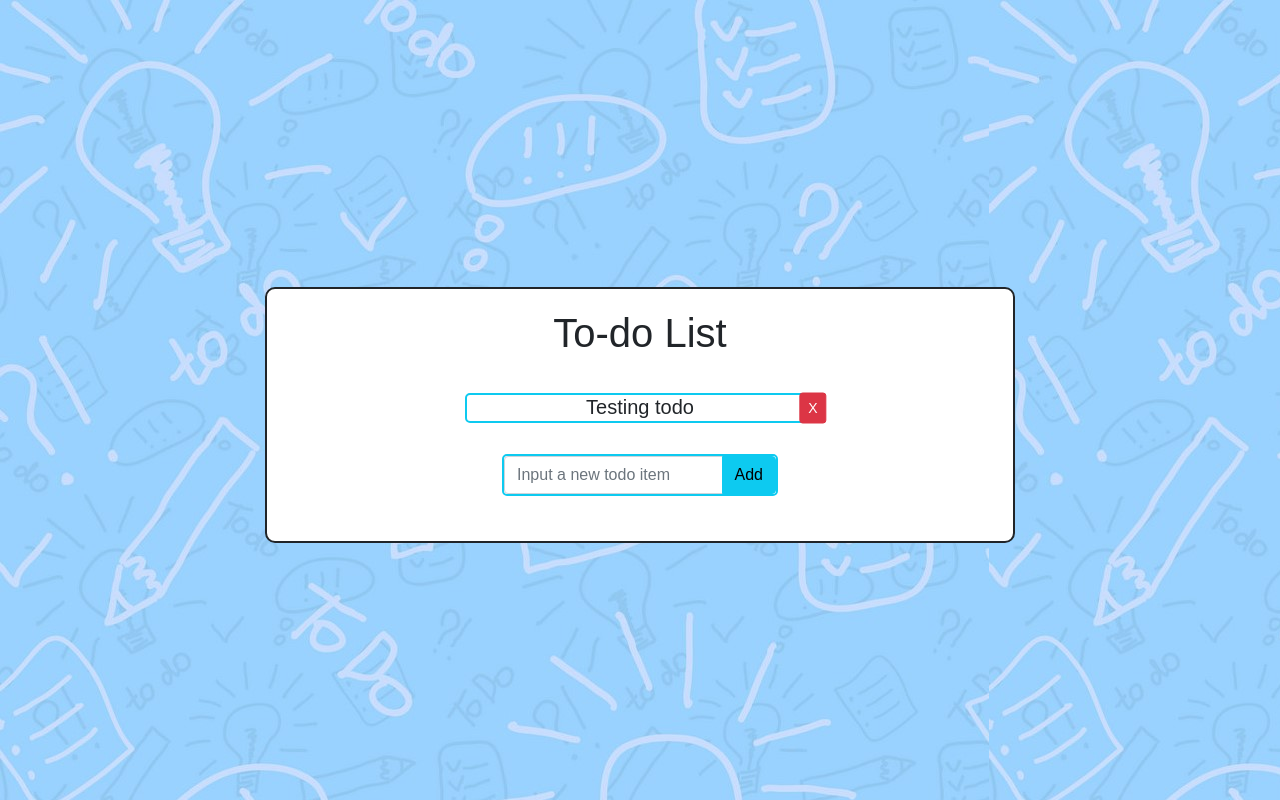
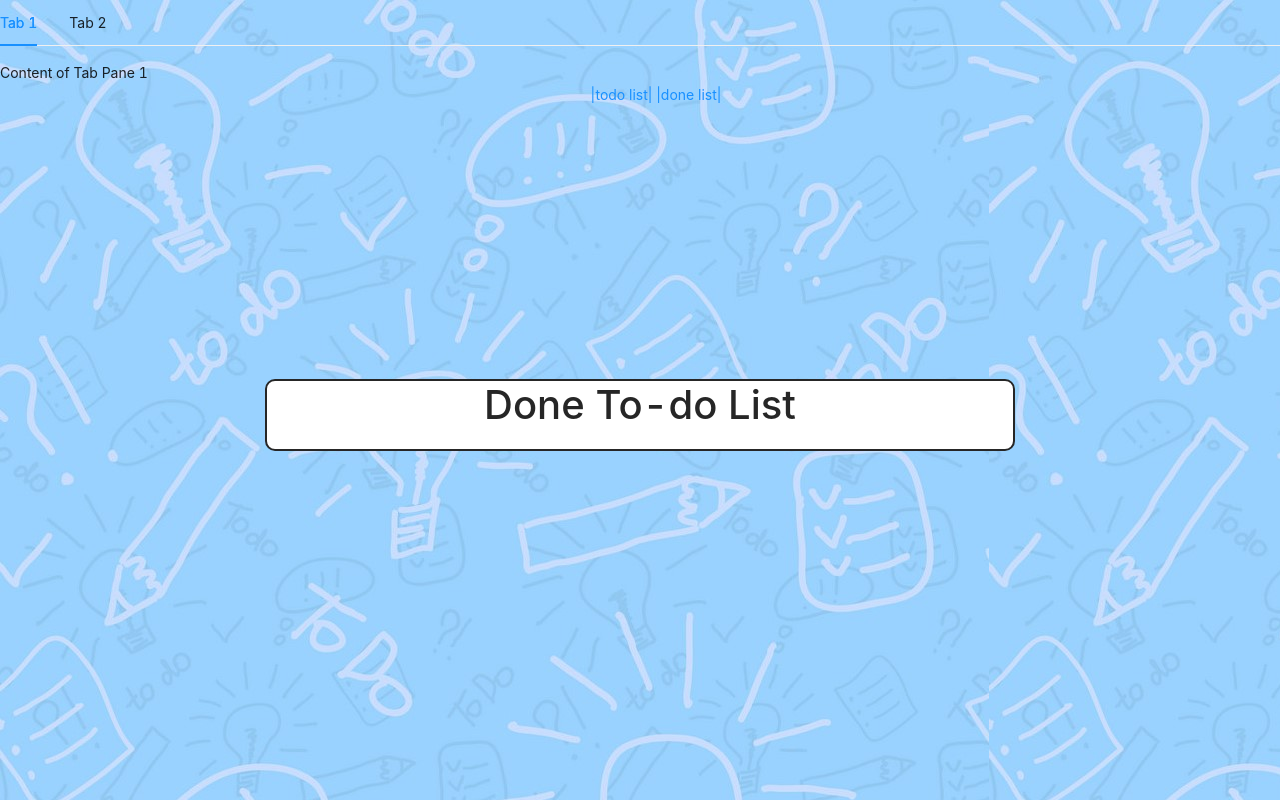
Before and after one commit to brimaam/react-todo-app, a React (Create React App) app: page /done in a window 1280 px wide. Built offline with nearby package versions, Linux system fonts and the light colour scheme.

Commit message:
[Todo App][AmeerBrima] feat: added connection to api backend

```diff
--- a/package.json
+++ b/package.json
@@ -7,9 +7,12 @@
     "@testing-library/jest-dom": "^5.14.1",
     "@testing-library/react": "^11.2.7",
     "@testing-library/user-event": "^12.8.3",
+    "antd": "^4.16.12",
+    "axios": "^0.21.1",
     "react": "^17.0.2",
     "react-dom": "^17.0.2",
     "react-redux": "^7.2.4",
+    "react-router-dom": "^5.2.0",
     "react-scripts": "4.0.3",
     "uuid": "^8.3.2",
     "web-vitals": "^1.1.2"
--- a/src/App.js
+++ b/src/App.js
@@ -1,11 +1,41 @@
 import './App.css';
 import TodoList from './features/todos/components/TodoList';
+import { Route, Link, BrowserRouter, Switch } from 'react-router-dom';
+import React from 'react';
+import NotFoundPage from './features/notfound/NotFoundPage';
+import DoneList from './features/todos/components/DoneList';
+import { Tabs } from 'antd';
 
 function App() {
+  const { TabPane } = Tabs;
+
+  function callback(key) {
+    console.log(key);
+  }
+
   return (
-    <div className="App">
-      <TodoList />
-    </div>
+    <React.Fragment>
+      <BrowserRouter>
+      <Tabs defaultActiveKey="1" onChange={callback}>
+        <TabPane tab="Tab 1" key="1">
+          Content of Tab Pane 1
+        </TabPane>
+        <TabPane tab="Tab 2" key="2">
+          Content of Tab Pane 2
+        </TabPane>
+      </Tabs>
+
+        <ul className="text-center">
+          <Link to="/">|todo list|</Link>
+          <Link to="/done"> |done list|</Link>
+        </ul>
+        <Switch>
+          <Route exact path="/" component={TodoList}></Route>
+          <Route exact path="/done" component={DoneList}></Route>
+          <Route path="*" component={NotFoundPage}></Route>
+        </Switch>
+      </BrowserRouter>
+    </React.Fragment>
   );
 }
 
--- /dev/null
+++ b/src/features/apis/api.js
@@ -0,0 +1,7 @@
+import axios from "axios";
+
+const api = axios.create({
+    baseURL: 'https://611cc2f1a18e850017decc60.mockapi.io'
+});
+
+export default api;
--- /dev/null
+++ b/src/features/apis/todo.js
@@ -0,0 +1,9 @@
+import api from "./api";
+
+export const getTodos = () => {
+    return api.get("/todos");
+}
+
+export const createTodos = (text) => {
+    return api.post("/todos", {text});
+}
--- /dev/null
+++ b/src/features/notfound/NotFoundPage.js
@@ -0,0 +1,13 @@
+import React from 'react'
+
+function NotFoundPage() {
+    return (
+        <div className="container">
+            <div className="card mx-auto position-absolute top-50 start-50 translate-middle">
+                <h1>Not Found Page</h1>
+            </div>
+        </div>
+    )
+}
+
+export default NotFoundPage
--- /dev/null
+++ b/src/features/todos/components/DoneList.js
@@ -0,0 +1,22 @@
+import React from 'react';
+import TodoItem from './TodoItem';
+import { selectDoneTodos } from "../reducers/todosSlice";
+import { useSelector } from 'react-redux';
+
+function DoneList() {
+    const doneTodos = useSelector(selectDoneTodos);
+    return (
+        <div className="container">
+            <div className="card mx-auto position-absolute top-50 start-50 translate-middle">
+                <h1 className="text-center mx-auto">Done To-do List</h1>
+                {
+                    doneTodos.map((doneTodo) => (
+                        <TodoItem key={doneTodo.id} todoId={doneTodo.id} />
+                    ))
+                }
+            </div>
+        </div>
+    )
+}
+
+export default DoneList;
--- a/src/features/todos/components/TodoForm.js
+++ b/src/features/todos/components/TodoForm.js
@@ -2,6 +2,7 @@ import React, { useState } from 'react';
 import { useDispatch } from 'react-redux';
 import "../styles/TodoForm.css";
 import { AddTodo } from "../reducers/todosSlice";
+import { createTodos } from '../../apis/todo';
 
  function TodoForm() {
     const [text, setText] = useState("");
@@ -11,9 +12,15 @@ import { AddTodo } from "../reducers/todosSlice";
         setText(event.target.value);
     }
 
-    function handleAddTodo(event) {
-        text ? dispatch(AddTodo(text)) : alert("Please enter a todo!");
-        setText("");
+    function handleAddTodo() {
+       // text ? dispatch(AddTodo(text)) : alert("Please enter a todo!");
+       text ?
+       createTodos(text).then((response) => {
+           console.log("response: ", response);
+           dispatch(AddTodo(text));
+       }) : alert("Please enter a todo!");
+
+       setText("");
     }
 
     return (
--- a/src/features/todos/components/TodoItem.js
+++ b/src/features/todos/components/TodoItem.js
@@ -2,6 +2,7 @@ import React from 'react'
 import { useSelector, useDispatch } from 'react-redux';
 import { selectTodoById, ToggleTodo, DeleteTodo } from "../reducers/todosSlice";
 import "../styles/TodoItem.css";
+import { Button } from 'antd';
 
 function TodoItem(props) {
     const todo = useSelector(state => selectTodoById(state, props.todoId));
@@ -12,7 +13,8 @@ function TodoItem(props) {
         dispatch(ToggleTodo(props.todoId));
     }
 
-    function handleDelete() {
+    function handleDelete(event) {
+        event.stopPropagation();
         dispatch(DeleteTodo(props.todoId));
     }
 
@@ -20,8 +22,10 @@ function TodoItem(props) {
         <div className="container item border-info  my-3 position-relative">
             <div className={` mx-auto TodoItem-todo ${todoStatus}`} onClick={handleClick}>
                 <h5 className="d-inline">{todo.text}</h5>
-                <button className="d-inline  TodoItem-button  btn btn-danger btn-sm position-absolute top-50 start-100 translate-middle"
-                    onClick={handleDelete}>X</button>
+                {/* <button className="d-inline  TodoItem-button  btn btn-danger btn-sm position-absolute top-50 start-100 translate-middle"
+                    onClick={handleDelete}>X</button> */}
+
+                <Button type="primary" className="d-inline position-absolute top-50 start-100 translate-middle" danger onClick={handleDelete}>X</Button>
             </div>
         </div>
     )
--- a/src/features/todos/components/TodoList.js
+++ b/src/features/todos/components/TodoList.js
@@ -1,14 +1,24 @@
-import React from 'react'
+import React, { useEffect } from 'react'
 import TodoForm from './TodoForm'
 import TodoGroup from './TodoGroup'
 import "../styles/TodoList.css";
+import { getTodos } from '../../apis/todo';
+import { useDispatch } from 'react-redux';
+import { AddTodos } from '../reducers/todosSlice';
 
 
 function TodoList() {
+    const dispatch = useDispatch();
+
+    useEffect(() => {
+        getTodos().then((response) =>{
+            dispatch(AddTodos(response.data));
+        })
+    })
     return (
         <div className="container ">
-            <div className="card mx-auto position-absolute top-50 start-50 translate-middle">
-                <h1>To-do List</h1>
+            <div className="card mx-auto ">
+                <h1 className="text-center mx-auto">To-do List</h1>
                 <TodoGroup />
                 <TodoForm />
             </div>
--- a/src/features/todos/reducers/todosSlice.js
+++ b/src/features/todos/reducers/todosSlice.js
@@ -1,5 +1,5 @@
-import { createSlice, createEntityAdapter } from "@reduxjs/toolkit";
-import { v4 as uuid } from "uuid";
+import { createSlice, createEntityAdapter, createSelector } from "@reduxjs/toolkit";
+// import { v4 as uuid } from "uuid";
 
 const todosAdapter = createEntityAdapter();
 const initialState = todosAdapter.getInitialState({
@@ -18,28 +18,35 @@ const todosSlice = createSlice({
     initialState: initialState,
     reducers: {
         AddTodo(state, action) {
-            todosAdapter.addOne(state, {
-                id: uuid(),
-                text: action.payload,
-                done: false
-            });
-            return state;
+            // todosAdapter.addOne(state, {
+            //     id: uuid(),
+            //     text: action.payload,
+            //     done: false
+            // });
+            // return state;
+            todosAdapter.addOne(state, action.payload);
         },
         ToggleTodo(state, action) {
             const todo = state.entities[action.payload];
-            if (typeof todo != "undefined") {
-                todo.done = !todo.done;
-            }
+            todo.done = !todo.done;
         },
         DeleteTodo(state, action){
             todosAdapter.removeOne(state, action.payload);
+        },
+        AddTodos(state, action){
+            todosAdapter.addMany(state, action.payload);
         }
     },
 })
 
-export const { AddTodo, ToggleTodo, DeleteTodo } = todosSlice.actions;
+export const { AddTodo, ToggleTodo, DeleteTodo, AddTodos } = todosSlice.actions;
 
 export default todosSlice.reducer;
 
-export const { selectIds: selectTodoIds, selectById: selectTodoById } =
-todosAdapter.getSelectors((state) => state.todoList);
+export const {
+    selectAll : selectAllTodos,
+    selectIds: selectTodoIds,
+    selectById: selectTodoById
+} = todosAdapter.getSelectors((state) => state.todoList);
+
+export const selectDoneTodos = createSelector([selectAllTodos], (todos) => todos.filter((todo) => todo.done));
--- a/src/index.js
+++ b/src/index.js
@@ -5,6 +5,7 @@ import App from './App';
 import reportWebVitals from './reportWebVitals';
 import { Provider } from 'react-redux';
 import store from './store/store';
+import 'antd/dist/antd.css';
 
 ReactDOM.render(
   <React.StrictMode>
```
Also changed, not shown: 1 other file (tests, documents, lock files or other folders).
